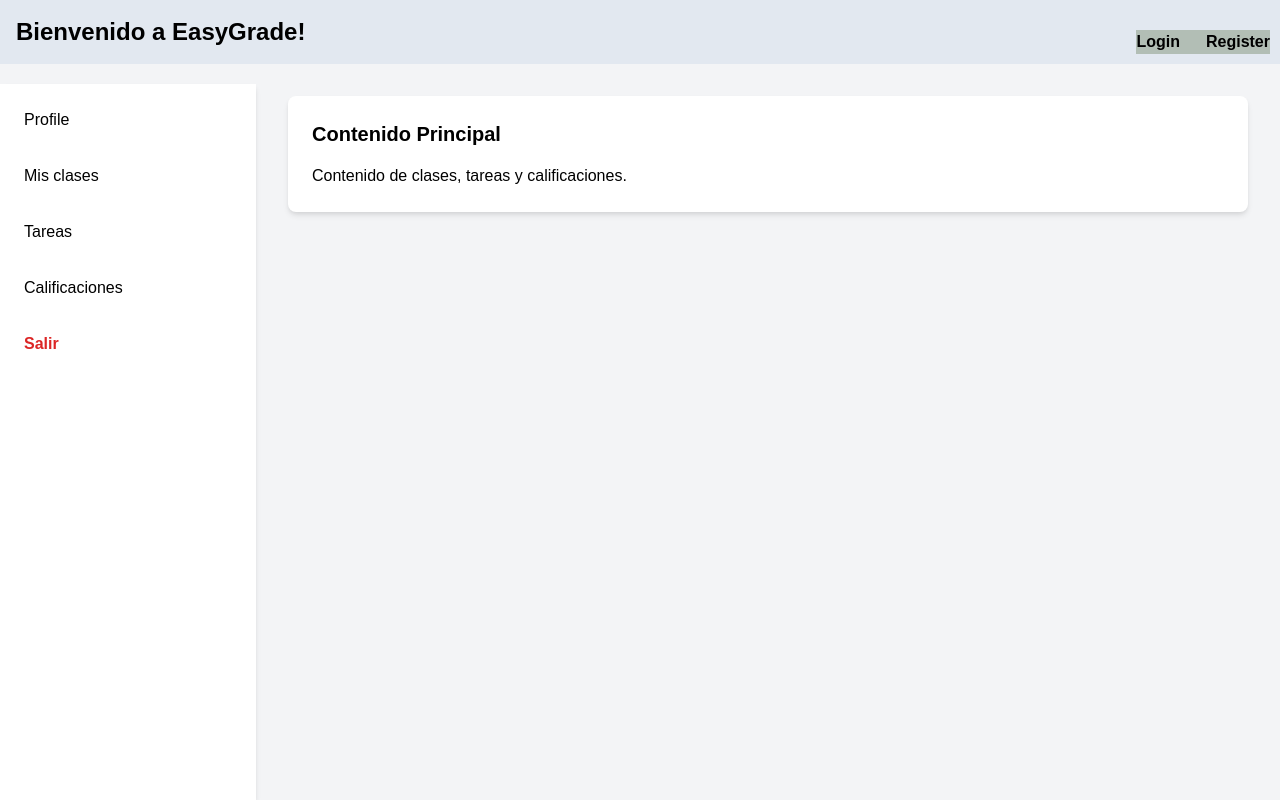
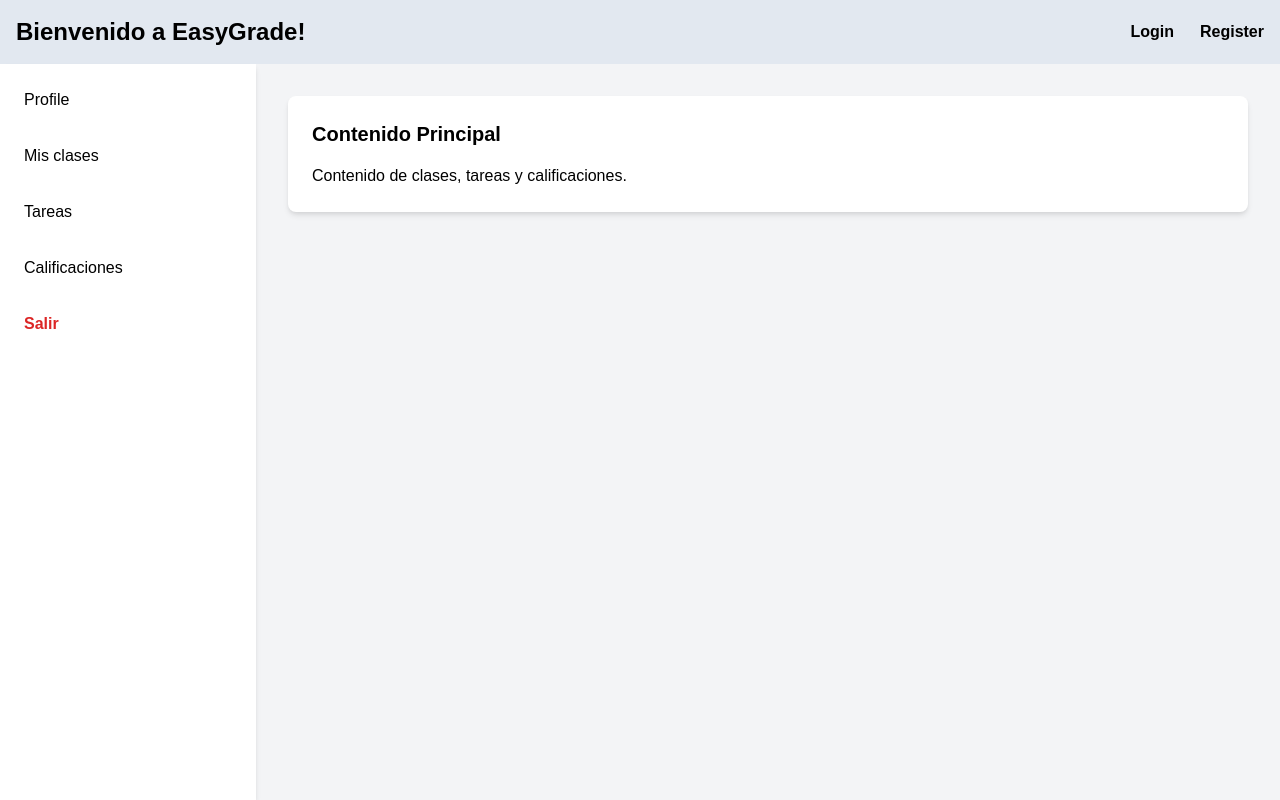
Before and after one commit to AlineRG/easyGrade, a Flask app: page /homePage in a window 1280 px wide. Run offline with Flask 3, Linux system fonts and the light colour scheme.

Commit message:
Delete nav properties

```diff
--- a/myapp/static/homePage.css
+++ b/myapp/static/homePage.css
@@ -16,8 +16,6 @@ body, html {
     align-items: center;
 }
 
-nav {
-    margin-top: 20px;
 }
 
 /* LINKS */
```
